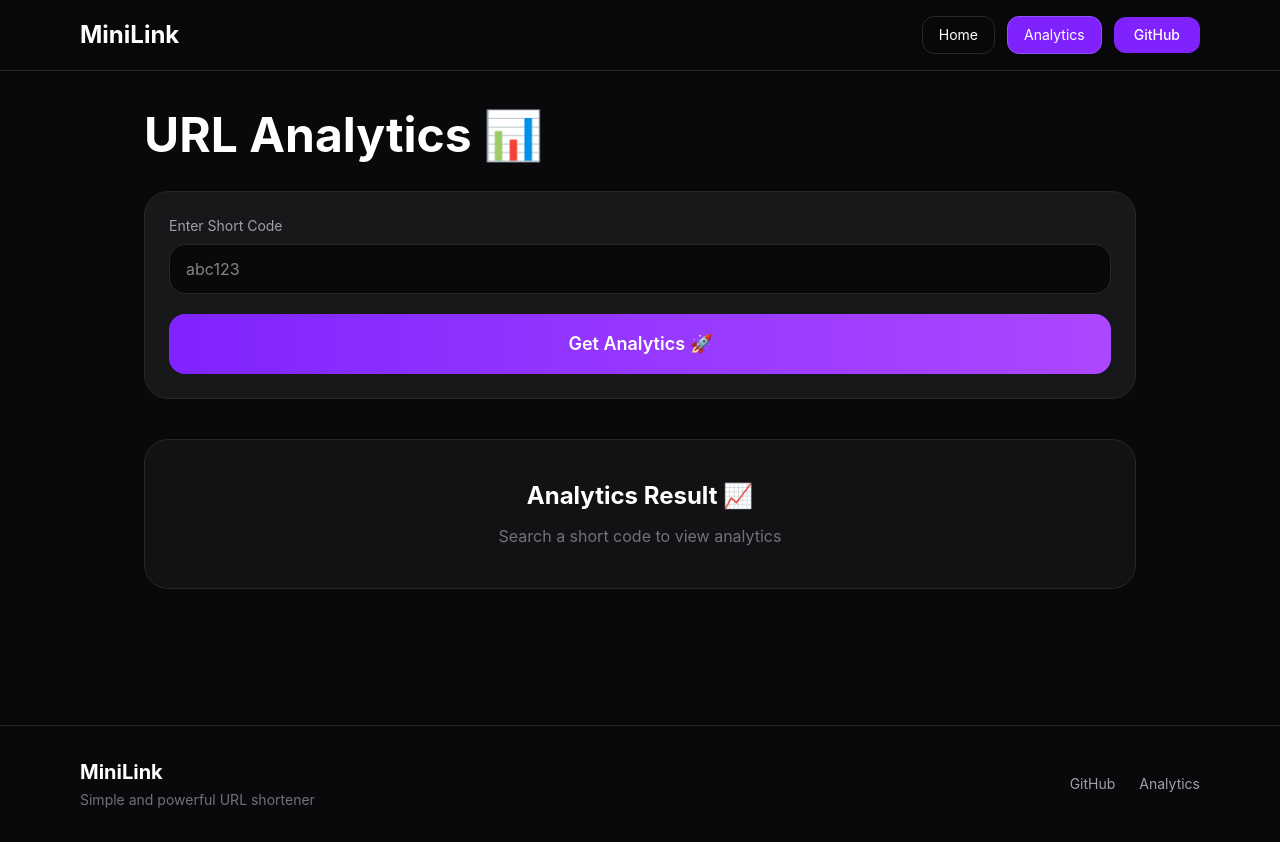
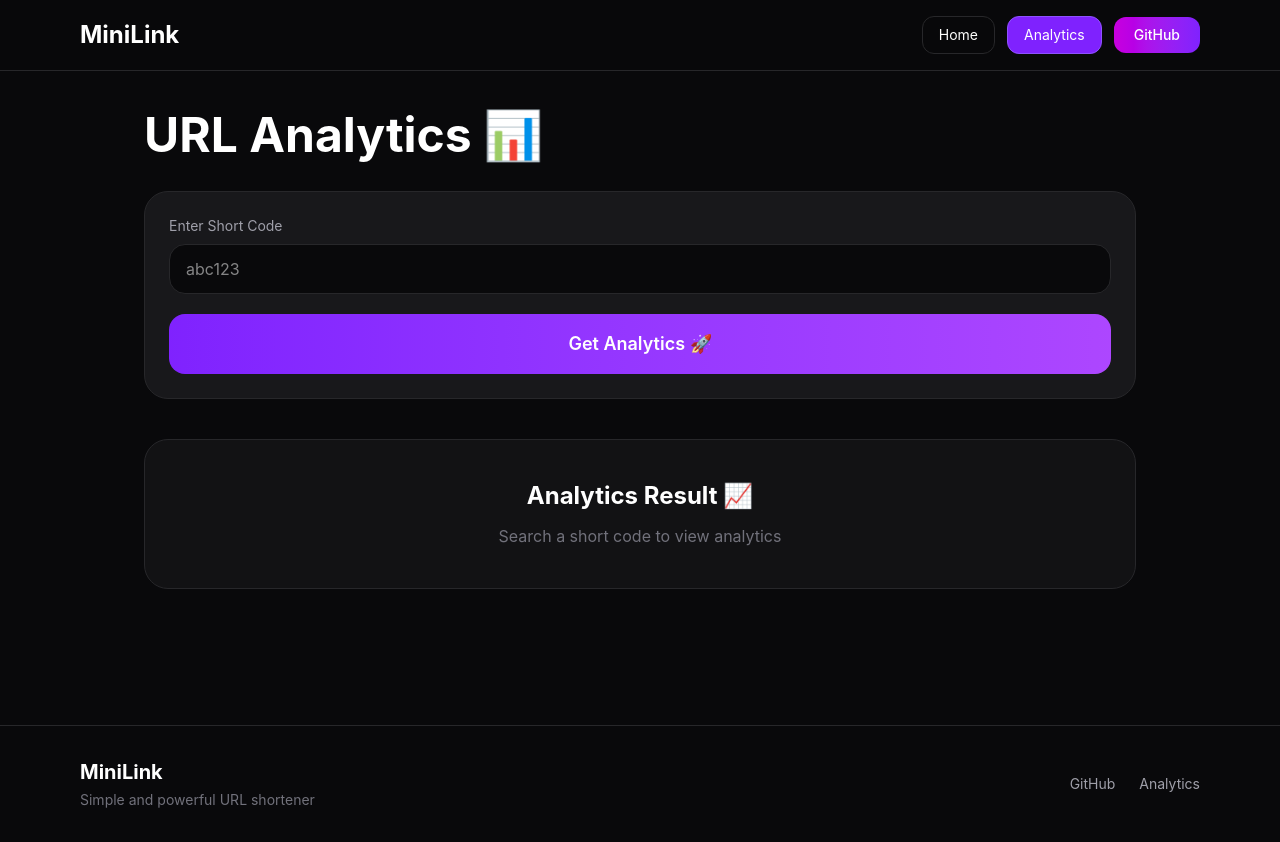
Before and after one commit to helloabdulmajid/minilink-web, a React (Vite) app: page /analytics in a window 1280 px wide. Built offline with nearby package versions, Linux system fonts and the light colour scheme.

Commit message:
style: improve navigation and clickable short URL UI

```diff
--- a/src/components/Navbar.jsx
+++ b/src/components/Navbar.jsx
@@ -89,8 +89,11 @@ function Navbar() {
     target="_blank"
     rel="noreferrer"
     className="
-      bg-violet-600
-      hover:bg-violet-500
+      bg-gradient-to-r
+from-fuchsia-600
+to-violet-600
+hover:from-fuchsia-500
+hover:to-violet-500
       transition
       px-5
       py-2
--- a/src/components/ResultCard.jsx
+++ b/src/components/ResultCard.jsx
@@ -61,10 +61,10 @@ function ResultCard({
   rel="noreferrer"
   className="
     text-violet-400
+    break-all
     hover:text-violet-300
-                break-all
-                font-medium
-                hover:underline
+    underline
+    transition
   "
 >
   {shortUrlData.shortUrl}
--- a/src/pages/AnalyticsPage.jsx
+++ b/src/pages/AnalyticsPage.jsx
@@ -220,9 +220,20 @@ function AnalyticsPage() {
             Short URL
           </p>
 
-          <p className="text-violet-400 break-all">
-            http://localhost:8080/{analytics.shortCode}
-          </p>
+          <a
+  href={`http://localhost:8080/${analytics.shortCode}`}
+  target="_blank"
+  rel="noreferrer"
+  className="
+    text-violet-400
+    break-all
+    hover:text-violet-300
+    underline
+    transition
+  "
+>
+  http://localhost:8080/{analytics.shortCode}
+</a>
 
         </div>
 
```
Lines whose indentation alone changed are shown as unchanged.
